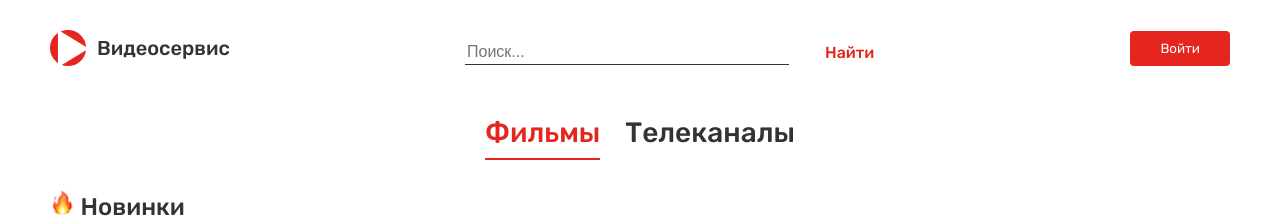
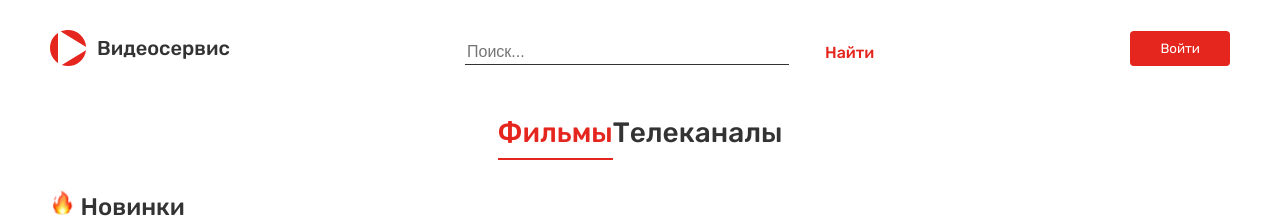
Before and after one commit to tgafiulin/react-movies, a React (Create React App) app: page / in a window 1280 px wide. Shown: the top 218 px of the page. Built offline with nearby package versions, Linux system fonts and the light colour scheme.

Commit message:
change tab component output

```diff
--- a/src/components/main/Tabs.js
+++ b/src/components/main/Tabs.js
@@ -5,20 +5,11 @@ import TabContent from './TabContent'
 function Tabs () {
     const [showMovies, toggleShowMovies] = useState(true);
 
-    let classNameMovies = "tab tab-movies";
-    let classNameTv = "tab tab-tv";
-
-    if (showMovies) {
-        classNameMovies += ' tab--active';
-    } else {
-        classNameTv += ' tab--active';
-    }
-
     return (
         <Fragment>
             <div className="tabs">
-                <div className={classNameMovies} onClick={() => toggleShowMovies(true)}>Фильмы</div>
-                <div className={classNameTv} onClick={() =>toggleShowMovies(false)}>Телеканалы</div>
+                <div className={showMovies ? 'tab tab--active' : 'tab'} onClick={() => toggleShowMovies(true)}>Фильмы</div>
+                <div className={!showMovies ? 'tab tab--active' : 'tab'} onClick={() =>toggleShowMovies(false)}>Телеканалы</div>
             </div>
             <TabContent showMovies={showMovies} />
         </Fragment>
```
